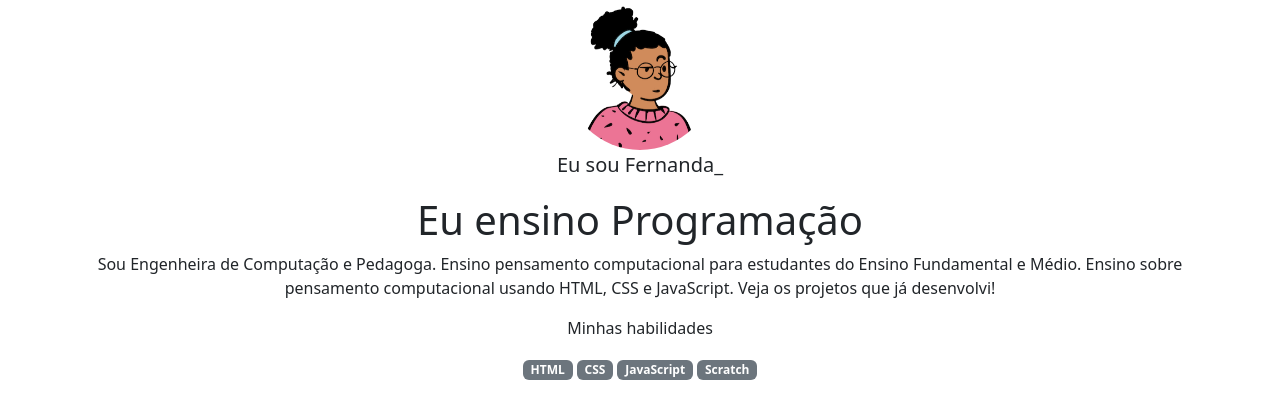
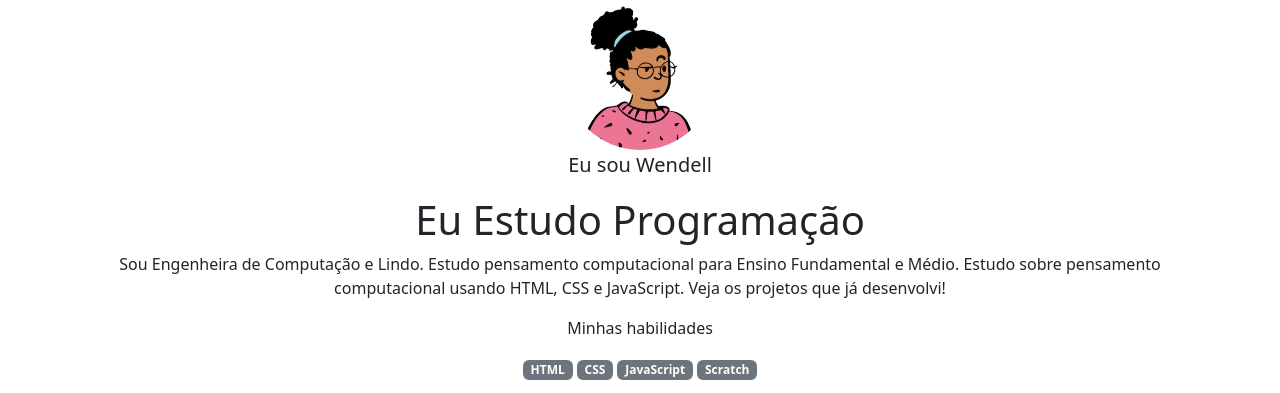
Before and after one commit to xWendell/ProjectAluraWendell, a plain HTML site: page index.html in a window 1280 px wide. Shown: the top 393 px of the page. Drawn offline with nearby package versions, Linux system fonts and the light colour scheme.

Commit message:
Update index.html

```diff
--- a/index.html
+++ b/index.html
@@ -6,16 +6,16 @@
     <meta name="viewport" content="width=device-width, initial-scale=1.0">
     <link href="https://cdn.jsdelivr.net/npm/bootstrap@5.3.2/dist/css/bootstrap.min.css" rel="stylesheet">
     <link rel="stylesheet" href="style.css">
-    <title>Meu portfólio</title>
+    <title>My Project</title>
 </head>
 
 <body>
     <header class="container text-center">
         <img src="img/avatar-perfil.png" alt="avatar da Fernanda" class="rounded-circle" width="150" height="150" srcset="">
-        <p class="lead">Eu sou Fernanda_</p>
-        <h1>Eu ensino Programação</h1>
-        <p>Sou Engenheira de Computação e Pedagoga. Ensino pensamento computacional para estudantes do Ensino
-            Fundamental e Médio. Ensino sobre pensamento computacional usando HTML, CSS e JavaScript. Veja os projetos
+        <p class="lead">Eu sou Wendell</p>
+        <h1>Eu Estudo Programação</h1>
+        <p>Sou Engenheira de Computação e Lindo. Estudo pensamento computacional para Ensino
+            Fundamental e Médio. Estudo sobre pensamento computacional usando HTML, CSS e JavaScript. Veja os projetos
             que já desenvolvi!</p>
         <p>Minhas habilidades</p>
         <div>
```
